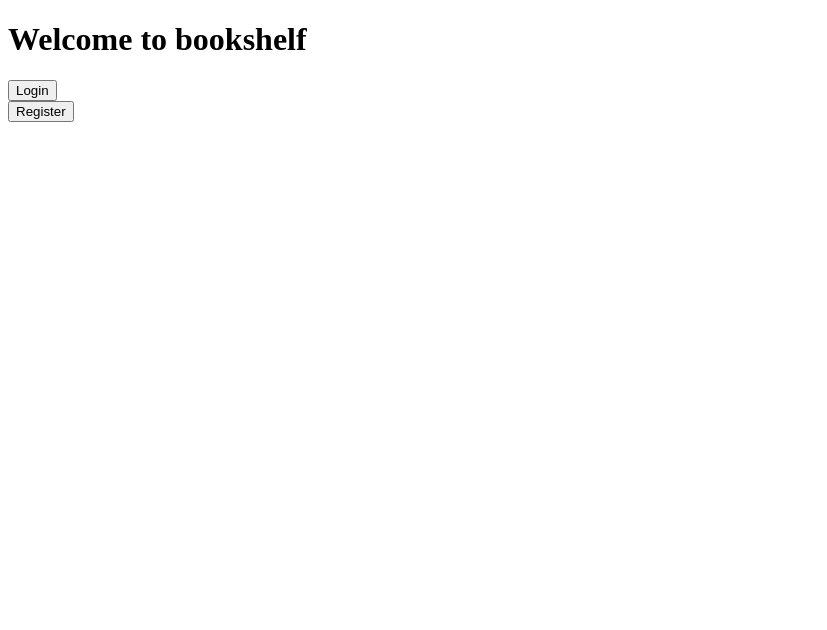
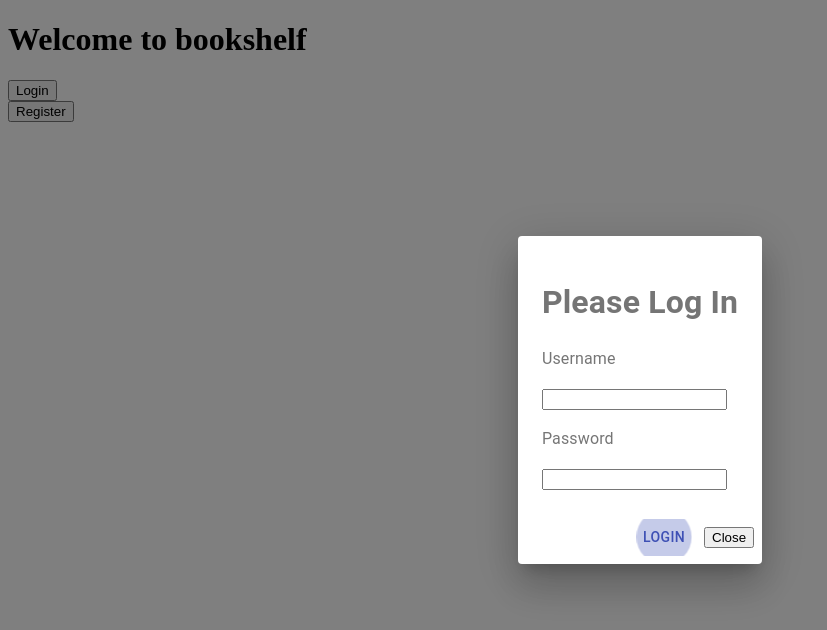
Before and after one commit to Efury1/Bookshelf, a React (Create React App) app: page / in a window 1280 px wide. Shown: the top 630 px of the page, without its empty margins (0-827 px from the left). Built offline with nearby package versions, Linux system fonts and the light colour scheme.

Commit message:
Update modal login

```diff
--- a/src/components/auth/MyRegister.js
+++ b/src/components/auth/MyRegister.js
@@ -9,21 +9,21 @@
 
 export default function App() {
 
-  const [open, setOpen] = React.useState(false);
+  const [openModal, setOpenModal] = React.useState('none');
   const [inputValue, setInputValue] = React.useState("");
 
-  const setOpenModal = () => {
+  /*const setOpenModal = () => {
     setOpen(true);
-  };
+  };*/
 
   const handleToClose = () => {
-    setOpen(false);
+    setOpenModal(false);
   };
 
   return (
     <div style={{}}>
       <button onClick={() => setOpenModal('register')}>Register</button>
-      <Dialog open={open} onClose={handleToClose}>
+      <Dialog open={openModal} onClose={handleToClose}>
         <DialogContent>
           <DialogContentText>
           <div className="login-wrapper">
```
